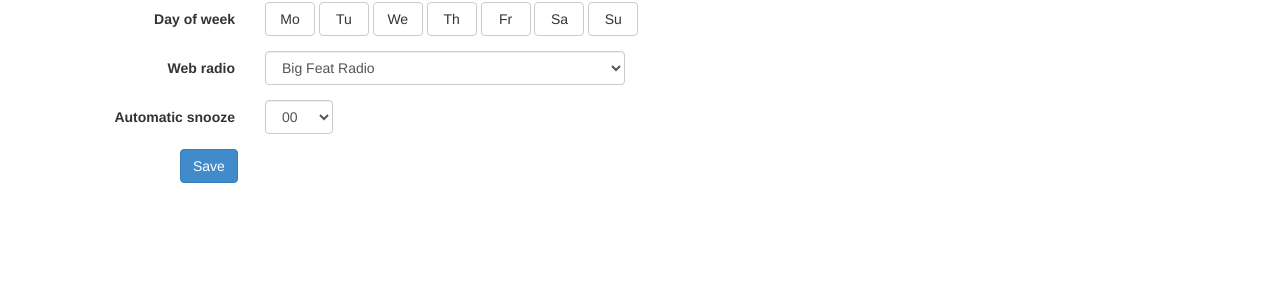
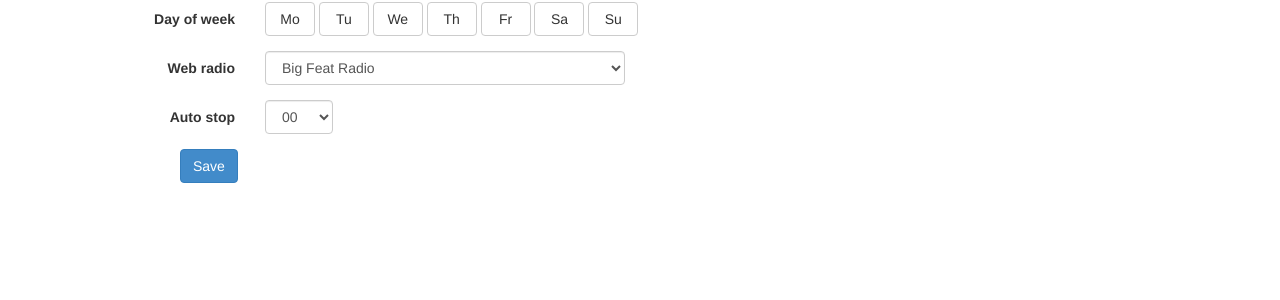
Before and after one commit to isador999/Piclodio2-Musique-et-Webradio, a Django app: page /addalarmclock in a window 1280 px wide. Shown: the part 218-518 px from the top of the page. Run offline with Django 3.2, Linux system fonts and the light colour scheme; data comes from the database, SQL or seed files in the repository; both versions use the stored data as it was after the commit; parts of the project's set-up code (start-up, migrations or seed data) failed here and were passed over.

Commit message:
set default database with some radio

```diff
--- a/webgui/template/addalarmclock.html
+++ b/webgui/template/addalarmclock.html
@@ -95,7 +95,7 @@
 
                 <!-- Automatic put off -->
                 <div class="form-group">
-                    <label for="time" class="col-sm-2 control-label">Automatic snooze</label>
+                    <label for="time" class="col-sm-2 control-label">Auto stop</label>
                     <div class="col-sm-1">
                        <select id="snooze" class="form-control">
                             {% for i in rangeMinute %}
```
Also changed, not shown: piclodio.db.
